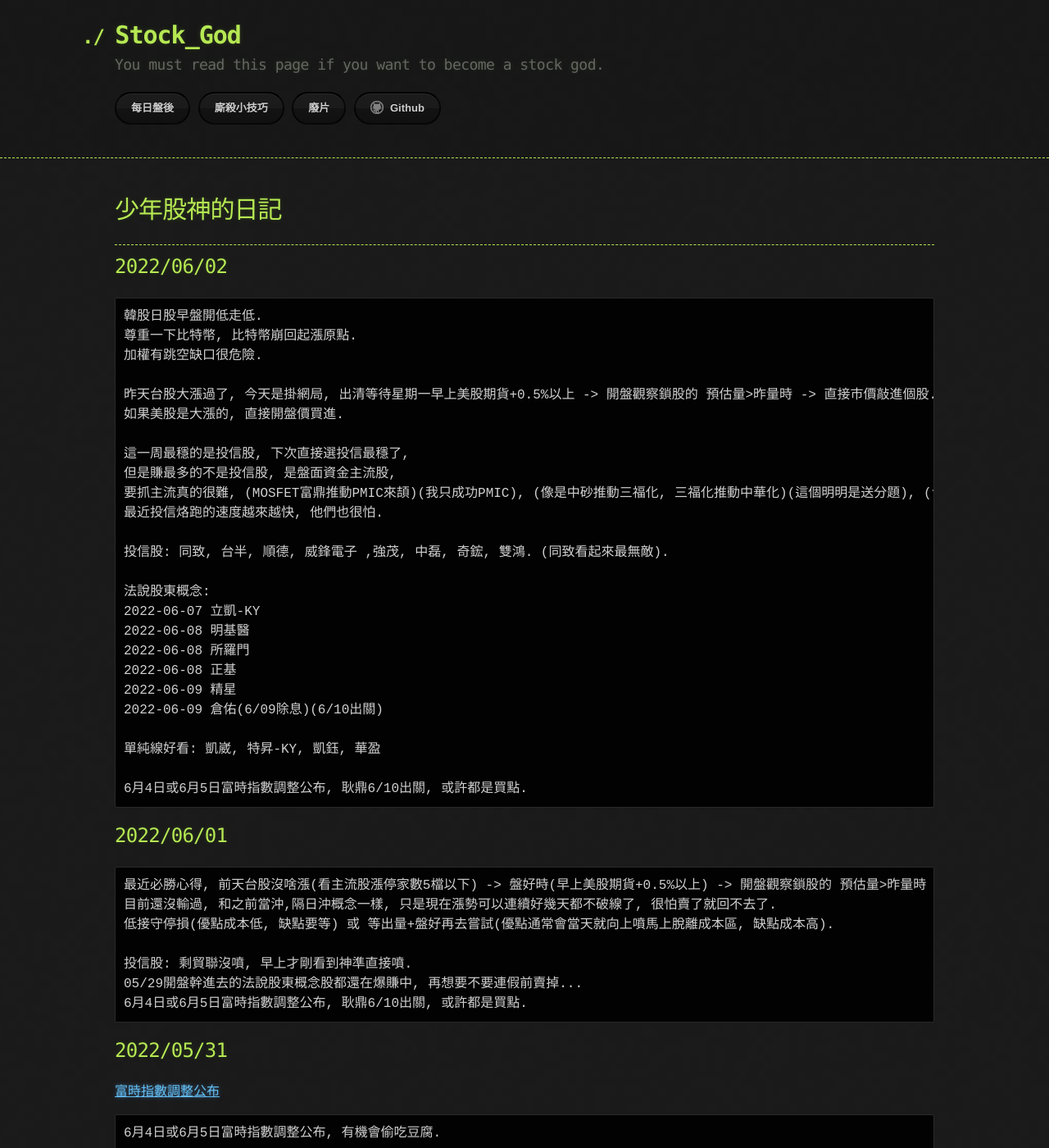
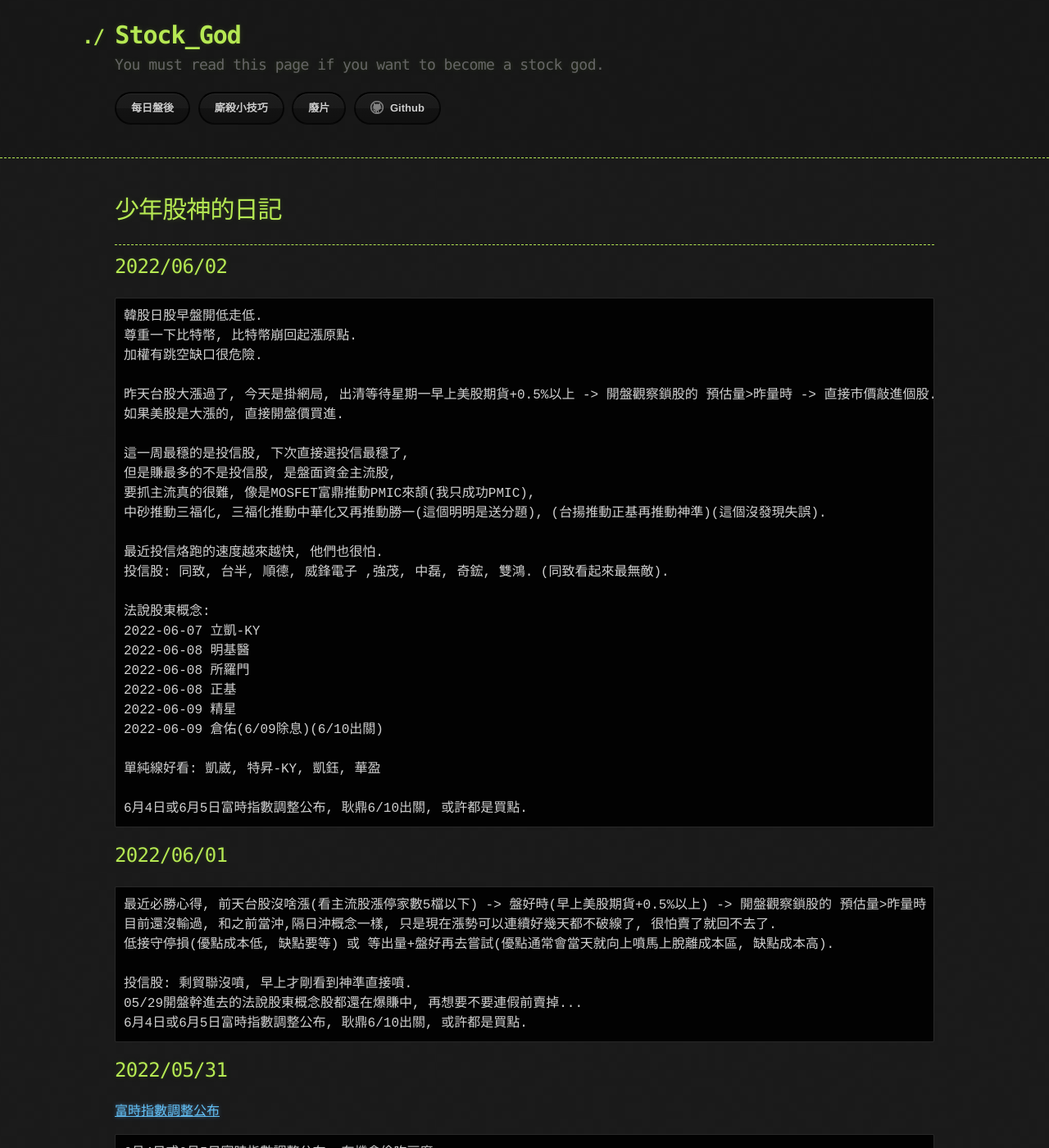
Before and after one commit to lepg5487/Stock_God, a Jekyll site: the page built from index.md, in a window 1280 px wide and 1400 px high. Shown: the whole window at 82% size. Built offline with Jekyll 4.4.1, drawn with Linux system fonts in a browser that asks for light colours; our own code applies the rules of GitHub Pages for plain Markdown files.

Commit message:
Update index.md

```diff
--- a/index.md
+++ b/index.md
@@ -17,9 +17,10 @@ layout: testlayouts
 
 這一周最穩的是投信股, 下次直接選投信最穩了,
 但是賺最多的不是投信股, 是盤面資金主流股,
-要抓主流真的很難, (MOSFET富鼎推動PMIC來頡)(我只成功PMIC), (像是中砂推動三福化, 三福化推動中華化)(這個明明是送分題), (台揚推動正基再推動神準)(這個沒發現失誤).
+要抓主流真的很難, 像是MOSFET富鼎推動PMIC來頡(我只成功PMIC),
+中砂推動三福化, 三福化推動中華化又再推動勝一(這個明明是送分題), (台揚推動正基再推動神準)(這個沒發現失誤).
+
 最近投信烙跑的速度越來越快, 他們也很怕.
-
 投信股: 同致, 台半, 順德, 威鋒電子 ,強茂, 中磊, 奇鋐, 雙鴻. (同致看起來最無敵).
 
 法說股東概念:
```
